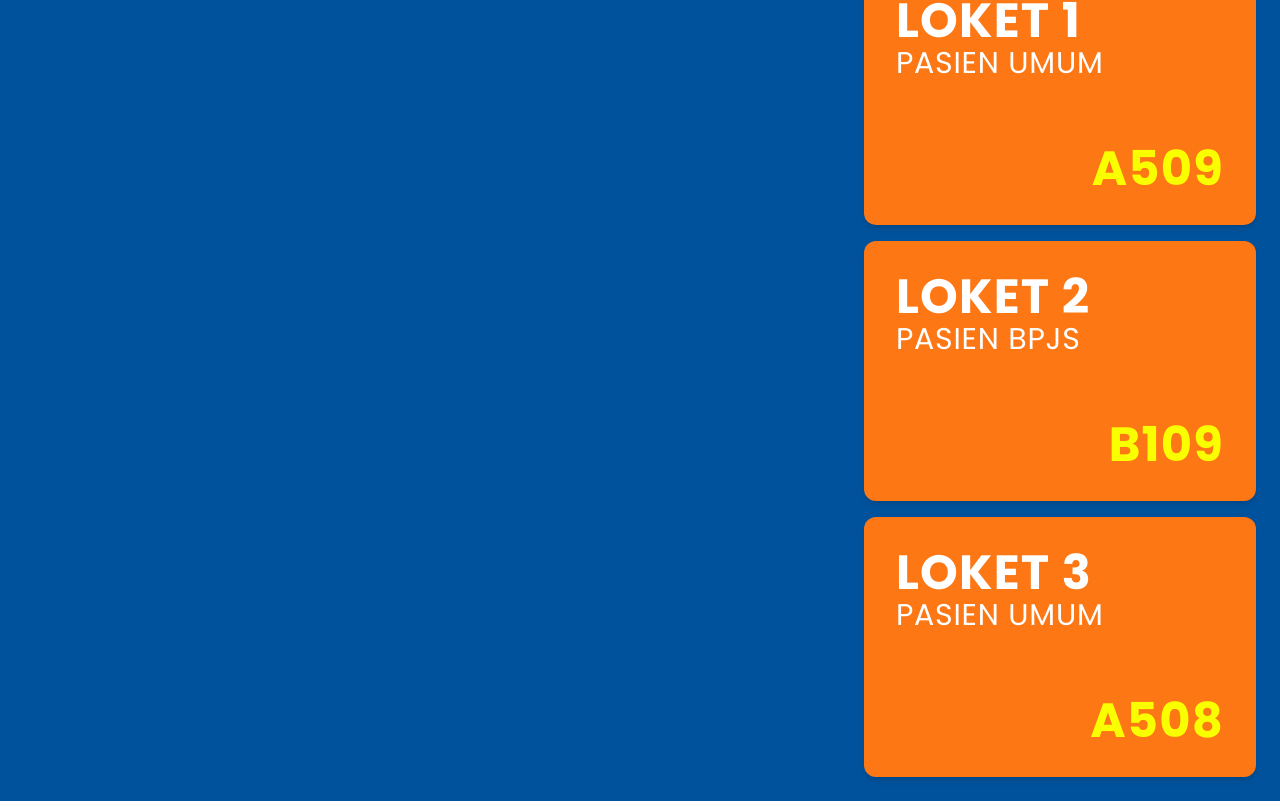
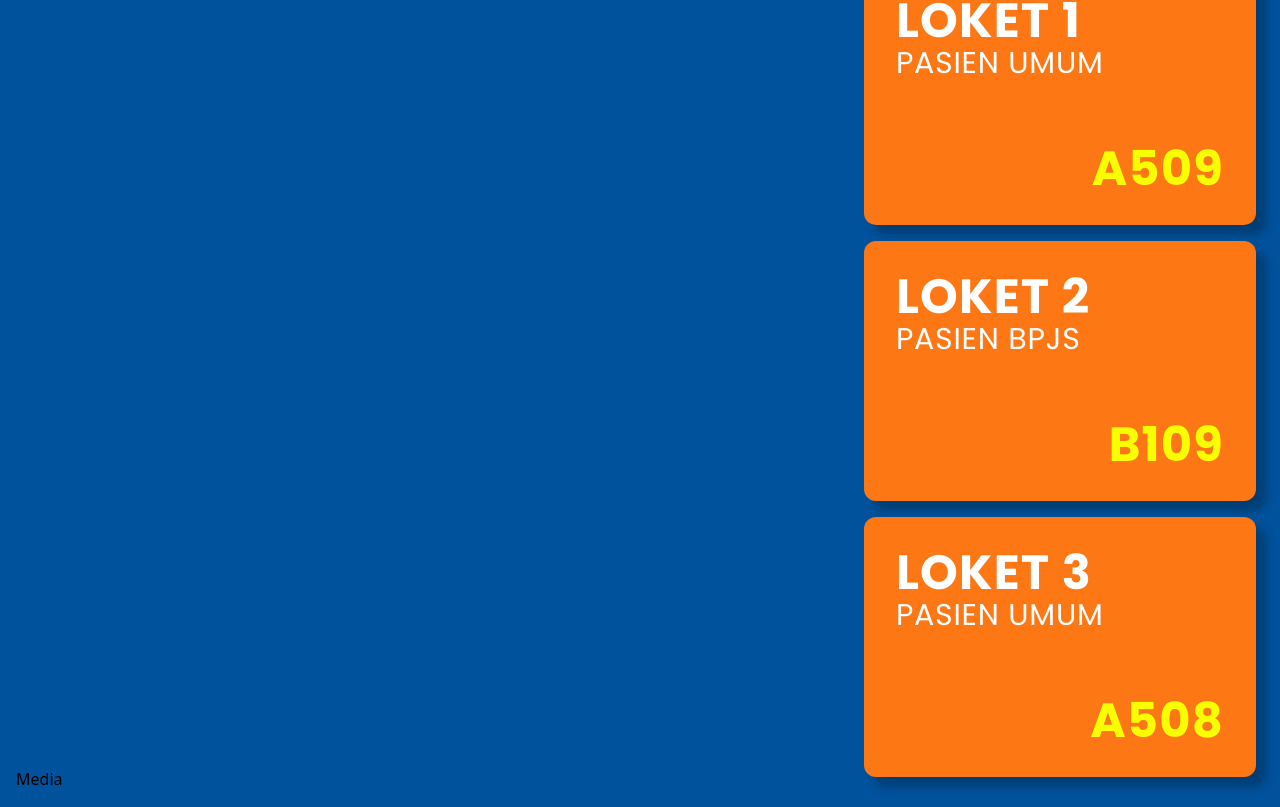
Before and after one commit to nurdiansyah/mazebank, a SvelteKit app: page / in a window 1280 px wide. Shown: the part 286-1093 px from the top of the page. Built offline with nearby package versions, Linux system fonts and the light colour scheme.

Commit message:
Tambah Shadow

```diff
--- a/src/routes/+page.svelte
+++ b/src/routes/+page.svelte
@@ -74,11 +74,13 @@
 
 		<!-- Informasi Antrian -->
 		<div class="table w-full p-4">
-			<div class="table-cell w-2/3" />
+			<div class="table-cell w-2/3">
+				<p>Media</p>
+			</div>
 
 			<div class="p-2 ml-2">
 				<div
-					class="bg-mainColor2 max-w-md mx-auto bg-white rounded-xl shadow-md overflow-hidden md:max-w-2xl"
+					class="bg-mainColor2 max-w-md mx-auto bg-white rounded-xl overflow-hidden md:max-w-2xl shadow-right-bottom"
 				>
 					<div class="float-left content flex p-8">
 						<div class="table w-full">
@@ -101,7 +103,7 @@
 
 			<div class="p-2 ml-2">
 				<div
-					class="bg-mainColor2 max-w-md mx-auto bg-white rounded-xl shadow-md overflow-hidden md:max-w-2xl"
+					class="bg-mainColor2 max-w-md mx-auto bg-white rounded-xl overflow-hidden md:max-w-2xl shadow-right-bottom"
 				>
 					<div class="float-left content flex p-8">
 						<div class="table w-full">
@@ -124,7 +126,7 @@
 
 			<div class="p-2 ml-2">
 				<div
-					class="bg-mainColor2 max-w-md mx-auto bg-white rounded-xl shadow-md overflow-hidden md:max-w-2xl"
+					class="bg-mainColor2 max-w-md mx-auto bg-white rounded-xl overflow-hidden md:max-w-2xl shadow-right-bottom"
 				>
 					<div class="float-left content flex p-8">
 						<div class="table w-full">
--- a/tailwind.config.js
+++ b/tailwind.config.js
@@ -16,6 +16,9 @@
       animation: {
         marquee: 'marquee 25s linear infinite',
       },
+      boxShadow: {
+        'right-bottom': '10px 10px 10px 0 rgba(0, 0, 0, 0.25)', // Adjust the values as needed
+      },
       keyframes: {
         marquee: {
           '0%': { transform: 'translateX(0%)' },
```
